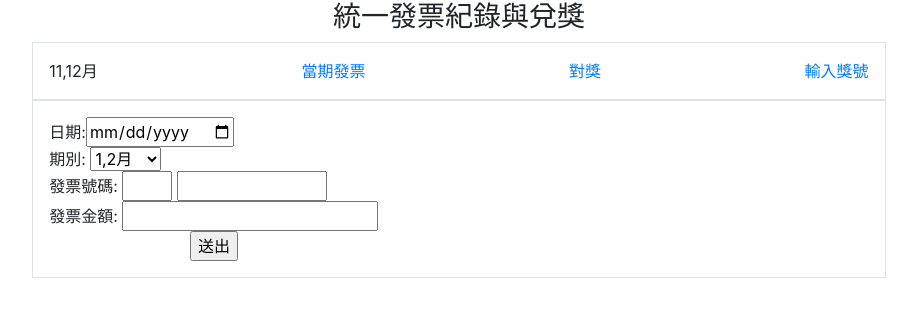
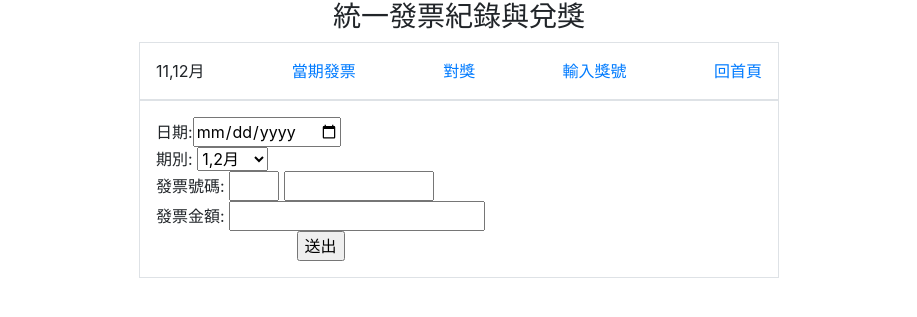
Before and after one commit to wdaweb/invoice-CCJ1994, a PHP site: page / in a window 1280 px wide. Shown: the top 317 px of the page, without its empty margins (181-1098 px from the left). Run offline with PHP 8.4, Linux system fonts and the light colour scheme.

Commit message:
調整版面結構   modified:   api/add_invoice.php 把儲存後的導向改成檢視發票清單(do=invoice_list) 	modified:   index.php 增加共用的內容區塊(功能選項) 	modified:   invoice_list.php  去除原本的HTML程式碼 	modified:   main.php  把共用的區塊移到index.php留下新增發票的清單

```diff
--- a/api/add_invoice.php
+++ b/api/add_invoice.php
@@ -27,5 +27,5 @@ echo $sql;
 $pdo->exec($sql);
 
 echo "新增完成";
-header("location:../index.php");
+header("location:../index.php?do=invoice_list");
 ?>
--- a/index.php
+++ b/index.php
@@ -10,10 +10,45 @@
 <body>
 
 
-<?php
+
+<h3 class="text-center">統一發票紀錄與兌獎</h3>
+
+<div class="container"></div>
+  <div class="col-6 d-flex justify-content-between p-3 mx-auto border">
+    <?php
+      $month=[
+        1=>"1,2月",
+        2=>"3,4月",
+        3=>"5,6月",
+        4=>"7,8月",
+        5=>"9,10月",
+        6=>"11,12月",
+      ];
+      $m=ceil(date("m")/2);
+
+?>
+    <div class="text-center"><?=$month[$m]?></div>
+    <div class="text-center">
+      <a href="?do=invoice_list">當期發票</a>
+
+    </div>
+    <div class="text-center">
+      <a href="">對獎</a>
+    </div>
+    <div class="text-center">
+      <a href="">輸入獎號</a>
+    </div>
+    <div class="text-center">
+      <a href="index.php">回首頁</a>
+    </div>
+  </div>
+  <div class="col-6 d-flex p-3 mx-auto border">
+      <form action="./api/add_invoice.php" method="post">
+        <?php
 
 if(isset($_GET['do'])){
     $file=$_GET['do'].".php";
+
     include $file;
 
 }else{
@@ -23,6 +58,10 @@ if(isset($_GET['do'])){
 
 
 ?>
+      </form>
+
+
+</div>
 
 <script src="https://code.jquery.com/jquery-3.5.1.slim.min.js" integrity="sha384-DfXdz2htPH0lsSSs5nCTpuj/zy4C+OGpamoFVy38MVBnE+IbbVYUew+OrCXaRkfj" crossorigin="anonymous"></script>
 <script src="https://cdn.jsdelivr.net/npm/bootstrap@4.5.3/dist/js/bootstrap.bundle.min.js" integrity="sha384-ho+j7jyWK8fNQe+A12Hb8AhRq26LrZ/JpcUGGOn+Y7RsweNrtN/tE3MoK7ZeZDyx" crossorigin="anonymous"></script>
--- a/main.php
+++ b/main.php
@@ -1,33 +1,5 @@
-<h3 class="text-center">統一發票紀錄與兌獎</h3>
 
-<div class="container"></div>
-  <div class="col-8 d-flex justify-content-between p-3 mx-auto border">
-    <?php
-      $month=[
-        1=>"1,2月",
-        2=>"3,4月",
-        3=>"5,6月",
-        4=>"7,8月",
-        5=>"9,10月",
-        6=>"11,12月",
-      ];
-      $m=ceil(date("m")/2);
 
-?>
-    <div class="text-center"><?=$month[$m]?></div>
-    <div class="text-center">
-      <a href="">當期發票</a>
-
-    </div>
-    <div class="text-center">
-      <a href="">對獎</a>
-    </div>
-    <div class="text-center">
-      <a href="">輸入獎號</a>
-    </div>
-  </div>
-  <div class="col-8 d-flex justify-content-between p-3 mx-auto border">
-      <form action="./api/add_invoice.php" method="post">
         <div>
           日期:<input type="date" name="date" id="" >
         </div>
@@ -52,7 +24,4 @@
         <div class="text-center">
           <input type="submit" value="送出">
         </div>
-      </form>
-
-  </div>
-</div>
+        </div>
```
Also changed, not shown: invoice_list.php (+1 -12 lines).
